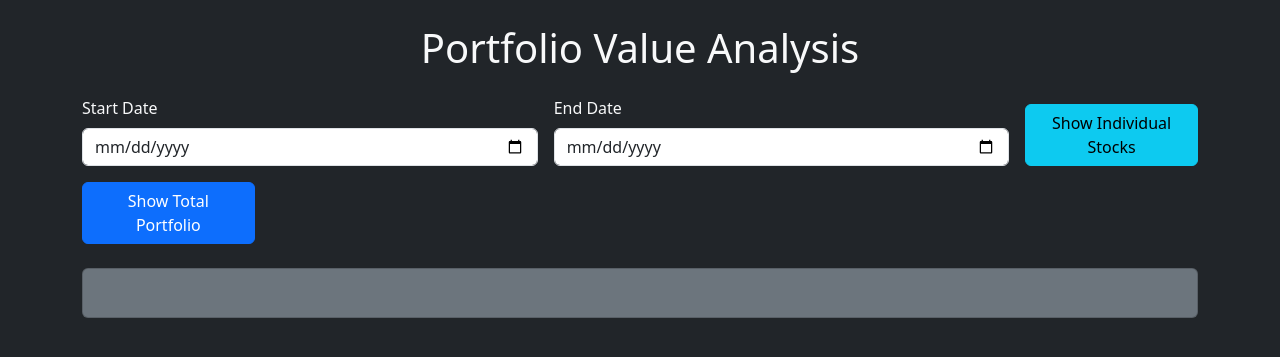
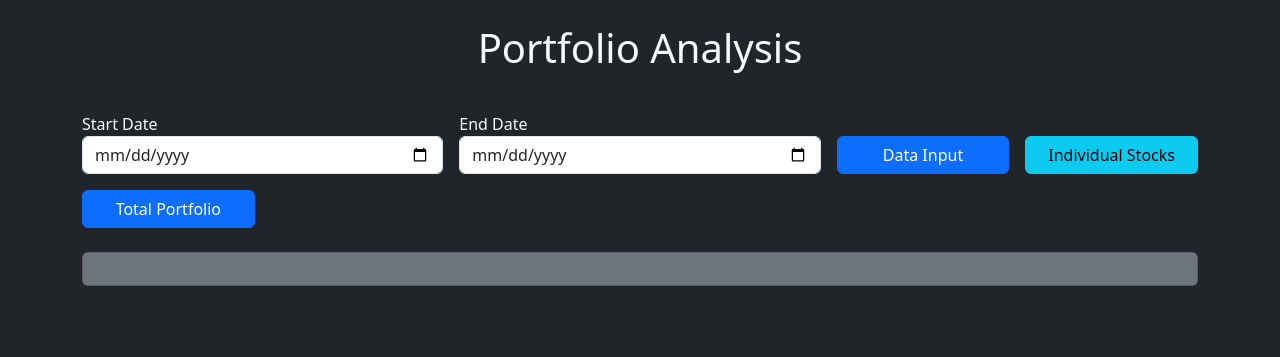
Before and after one commit to cl1354/portfolio_web_app, a Flask app: template templates/index.html in a window 1280 px wide. Shown: the top 357 px of the page. Run offline with Flask 3, Linux system fonts and the light colour scheme; the template is opened without the code that fills it, so the values that code supplies are empty.

Commit message:
last updates

```diff
--- a/templates/index.html
+++ b/templates/index.html
@@ -2,41 +2,39 @@
 <html lang="en">
 <head>
     <meta charset="UTF-8">
-    <meta name="viewport" content="width=device-width, initial-scale=1.0">
     <title>Portfolio Analysis</title>
-    <!-- Bootstrap CSS -->
     <link href="https://cdn.jsdelivr.net/npm/bootstrap@5.3.0/dist/css/bootstrap.min.css" rel="stylesheet">
 </head>
 <body class="bg-dark text-light">
-
-    <div class="container my-4">
-        <h1 class="text-center mb-4">Portfolio Value Analysis</h1>
+    <div class="container mt-4">
+        <h1 class="text-center">Portfolio Analysis</h1>
 
         <!-- Date Range Form -->
-        <form method="POST" class="row g-3 mb-4">
-            <div class="col-md-5">
-                <label for="start_date" class="form-label">Start Date</label>
-                <input type="date" class="form-control" name="start_date" value="{{ start_date }}" required>
+        <form method="POST" class="row g-3 my-4">
+            <div class="col-md-4">
+                <label for="start_date">Start Date</label>
+                <input type="date" name="start_date" value="{{ start_date }}" class="form-control" required>
             </div>
-            <div class="col-md-5">
-                <label for="end_date" class="form-label">End Date</label>
-                <input type="date" class="form-control" name="end_date" value="{{ end_date }}" required>
+            <div class="col-md-4">
+                <label for="end_date">End Date</label>
+                <input type="date" name="end_date" value="{{ end_date }}" class="form-control" required>
             </div>
             <div class="col-md-2 d-flex align-items-end">
-                <button type="submit" name="show_total" value="false" class="btn btn-info w-100">Show Individual Stocks</button>
+                <a href="https://docs.google.com/spreadsheets/d/19tdtumbB1l4gr4HE1V36UnNFtb0LdfXVBq5PugWnFHM/edit?gid=0#gid=0" class="btn btn-primary w-100 text-center" role="button">Data Input</a>
             </div>
             <div class="col-md-2 d-flex align-items-end">
-                <button type="submit" name="show_total" value="true" class="btn btn-primary w-100">Show Total Portfolio</button>
+                <button type="submit" name="show_total" value="false" class="btn btn-info w-100">Individual Stocks</button>
             </div>
+            <div class="col-md-2 d-flex align-items-end">
+                <button type="submit" name="show_total" value="true" class="btn btn-primary w-100">Total Portfolio</button>
+            </div>
+
         </form>
 
-        <!-- Interactive Plot -->
-        <div class="card bg-secondary p-4">
-            {{ plot|safe }}
-        </div>
+        <!-- Render the Plot -->
+        <div class="card bg-secondary p-3">{{ plot|safe }}</div>
     </div>
 
-    <!-- Bootstrap JS Bundle -->
     <script src="https://cdn.jsdelivr.net/npm/bootstrap@5.3.0/dist/js/bootstrap.bundle.min.js"></script>
 </body>
 </html>
--- a/test.py
+++ b/test.py
@@ -16,6 +16,11 @@ def reformat_date(date_str):
     parts = date_str.split('/')  # Split the date string into parts
     return f"{parts[2]}-{int(parts[0]):02d}-{int(parts[1]):02d}"
 
+def format_value(number):
+    number = float(number)
+    formatted = format(number, '.3f')
+    return float(formatted)
+
 df = fetch_sheets_to_pandas(SHEETS_API_KEY,SHEETS_KEY)
 df['Date'] = df['Date'].apply(reformat_date)
 
@@ -27,7 +32,6 @@ for stock in stocks:
     stock_url = f'https://www.alphavantage.co/query?function=TIME_SERIES_DAILY_ADJUSTED&symbol={stock}&interval=DAILY&date=2016-01-01&outputsize=full&apikey={API_KEY}'
     stock_r = requests.get(stock_url)
     stock_data = stock_r.json()
-    print(stock_data)
     for date, data in stock_data['Time Series (Daily)'].items():
        framework = {'Stock': stock,
                     'Date': date,
```
Also changed, not shown: routes/stock_routes.py (+108 -42 lines).
